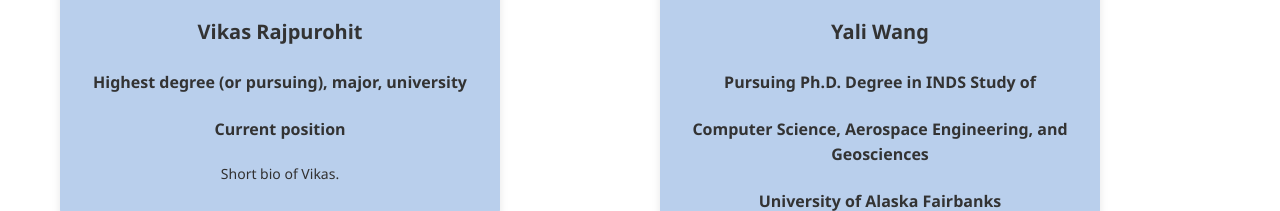
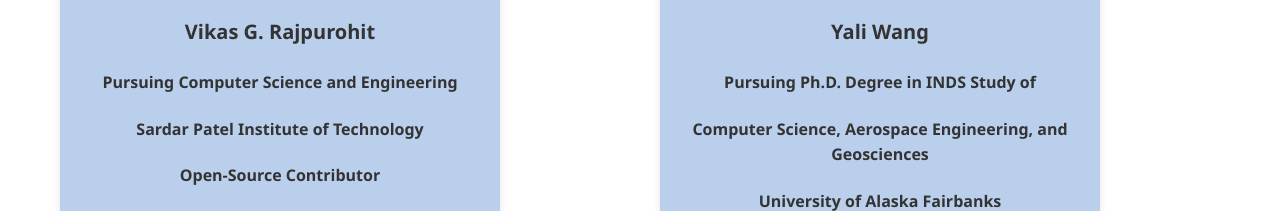
Before and after one commit to akdasUAF/ForestFireTracking, a Flask app: page /team in a window 1280 px wide. Shown: the part 370-581 px from the top of the page. Run offline with Flask 3, Linux system fonts and the light colour scheme.

Commit message:
test the footer and add Vikas info

```diff
--- a/srcVikas/code_web/templates/team.html
+++ b/srcVikas/code_web/templates/team.html
@@ -24,11 +24,15 @@
         <div class="row">
             <div class="column">
                 <div class="team-member">
-                    <img src="../static/images/photo1.jpg" alt="Vikas Rajpurohit">
-                    <h3>Vikas Rajpurohit</h3>
-                    <h4>Highest degree (or pursuing), major, university</h4>
-                    <h4>Current position</h4>
-                    <p>Short bio of Vikas.</p>
+                    <img src="../static/images/vikas.jpg" alt="Vikas G. Rajpurohit">
+                    <h3>Vikas G. Rajpurohit</h3>
+                    <h4>Pursuing Computer Science and Engineering</h4>
+                    <h4>Sardar Patel Institute of Technology</h4>
+                    <h4>Open-Source Contributor</h4>
+                    <p>Vikas Rajpurohit is a final-year Computer Science student at SPIT with expertise in data preprocessing,
+                        training custom models, and full-stack software development. He enjoys tackling real-world problems
+                        through machine-learning solutions and has a strong foundation in collaborating with teams to build
+                        effective and innovative solutions.</p>
                 </div>
                 <div class="team-member">
                     <img src="../static/images/photo2.jpg" alt="Debjit Konar">
@@ -62,5 +66,8 @@
 
 
     </div>
+    <footer>
+        <p>&copy; 2024 Forest Fire Management Research. All rights reserved.</p>
+    </footer>
 </body>
 </html>
```
